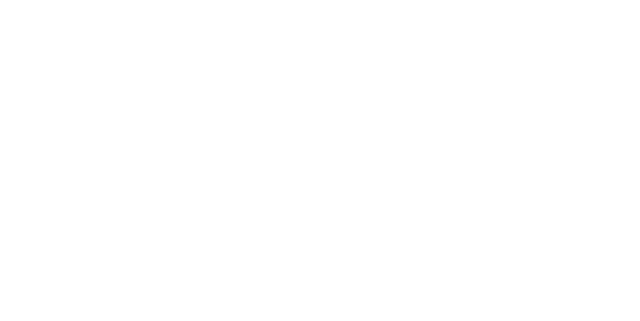
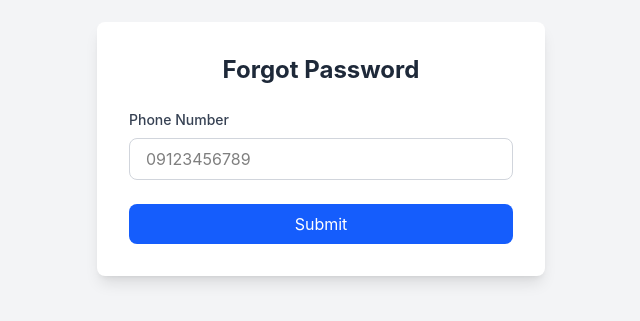
Before and after one commit to RasoulJf/Rokad-E-commerce, a React (Vite) app in the folder Client/: page /authorization/forget-pass in a window 1280 px wide. Shown: the part 251-572 px from the top of the page, without its empty margins (319-959 px from the left). Built offline with nearby package versions, Linux system fonts and the light colour scheme.

Commit message:
Update index.jsx

```diff
--- a/Client/src/Pages/Authorization/ForgetPass/index.jsx
+++ b/Client/src/Pages/Authorization/ForgetPass/index.jsx
@@ -1,9 +1,16 @@
-import React from 'react'
+import React, { useState } from 'react'
+import ForgetPassStepOne from './StepOne'
+import ForgetPassStepTwo from './StepTwo'
 
 export default function ForgetPass() {
+  const [step,setStep]= useState(1)
+  const handleStep = (st) => {
+    setStep(st)
+  }
+
   return (
-    <div>
-
-    </div>
+    <>
+      {step ==1 ? <ForgetPassStepOne handleStep = {handleStep}/> : <ForgetPassStepTwo handleStep = {handleStep}/>}
+    </>
   )
 }
```
